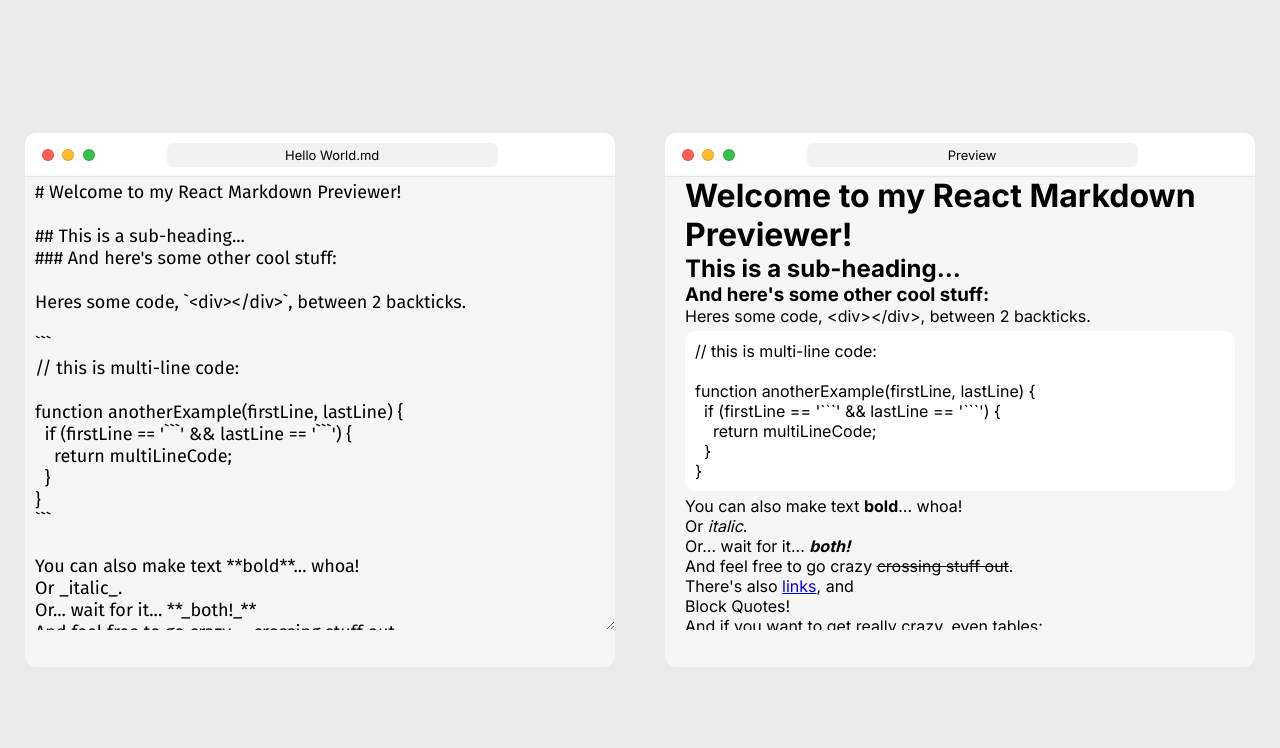
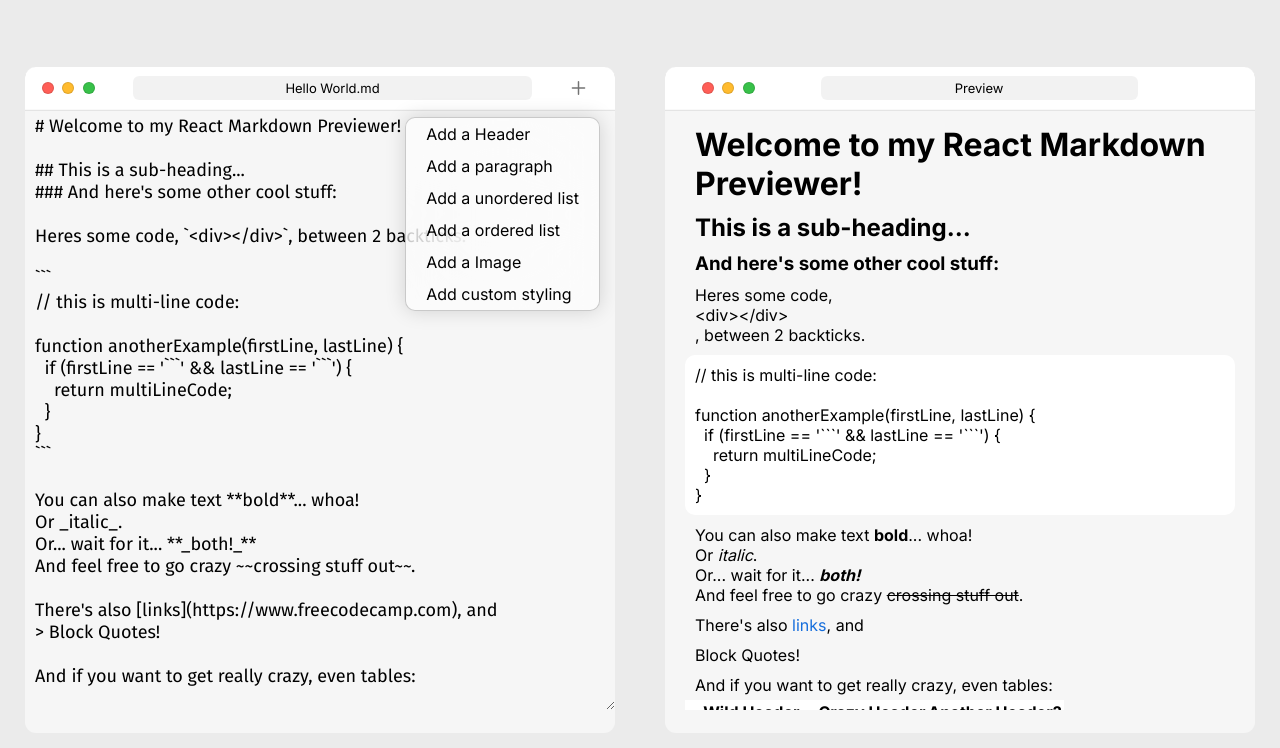
Before and after one commit to haneenmahd/markdown-previewer, a React (Create React App) app: page / in a window 1280 px wide. Shown: the top 748 px of the page. Built offline with nearby package versions, Linux system fonts and the light colour scheme.

Commit message:
Created an Add icon for adding readme elements easier

```diff
--- a/package.json
+++ b/package.json
@@ -9,9 +9,6 @@
     "react": "^17.0.1",
     "react-dom": "^17.0.1",
     "react-scripts": "^4.0.0"
-  },
-  "devDependencies": {
-    "typescript": "4.1.3"
   },
   "scripts": {
     "start": "react-scripts start",
--- a/public/index.html
+++ b/public/index.html
@@ -3,7 +3,8 @@
 
 <head>
 	<meta charset="utf-8">
-	<meta name="viewport" content="width=device-width, initial-scale=1, shrink-to-fit=no">
+  <meta name="description" content="An online editor for writing and previewing readme code faster than ever">
+	<meta name="viewport" content="width=device-width, initial-scale=1, shrink-to-fit=yes">
   <meta name="theme-color" content="#3A6CD9">
 	<!--
       manifest.json provides metadata used when your web app is added to the
@@ -11,6 +12,8 @@
     -->
 	<link rel="manifest" href="%PUBLIC_URL%/manifest.json">
 	<link rel="shortcut icon" href="%PUBLIC_URL%/logo.png">
+  <link rel="mask icon" href="%PUBLIC_URL%/logo.png">
+  <link rel="apple-touch-icon" href="%PUBLIC_URL%/logo.png">
 	<!--
       Notice the use of %PUBLIC_URL% in the tags above.
       It will be replaced with the URL of the `public` folder during the build.
@@ -28,16 +31,6 @@
 		You need to enable JavaScript to run this app.
 	</noscript>
 	<div id="root"></div>
-	<!--
-      This HTML file is a template.
-      If you open it directly in the browser, you will see an empty page.
-
-      You can add webfonts, meta tags, or analytics to this file.
-      The build step will place the bundled scripts into the <body> tag.
-
-      To begin the development, run `npm start` or `yarn start`.
-      To create a production bundle, use `npm run build` or `yarn build`.
-    -->
 </body>
 
 </html>
--- a/src/App.js
+++ b/src/App.js
@@ -1,6 +1,6 @@
 import React from "react";
 import marked from "marked";
-import AutoComplete from "./components/autoComplete";
+import { DropDown } from "./components/DropDown/dropdown";
 import "./styles.css";
 import "./readme-styles.css";
 
@@ -51,7 +51,7 @@
 1. Use just 1s if you want!
 1. And last but not least, let's not forget embedded images:
 
-![React Logo w/ Text](https://goo.gl/Umyytc)
+![Pic](https://www.gannett-cdn.com/presto/2018/12/15/USAT/2e7b9863-85ac-4faa-aad3-096fc1826c20-GettyImages-841647034.jpg)
 `;
 
 export default class App extends React.Component {
@@ -62,12 +62,26 @@
       markdown: placeholder,
       editorMaximized: false,
       previewMaximized: false,
-      fileName: "Hello World.md"
+      fileName: "Hello World.md",
+      isDropOpen: true
     };
     this.handleChange = this.handleChange.bind(this);
     this.handleEditorMaximized = this.handleEditorMaximized.bind(this);
     this.handlePreviewMaximized = this.handlePreviewMaximized.bind(this);
     this.handleFileName = this.handleFileName.bind(this);
+    this.handleDropDown = this.handleDropDown.bind(this);
+    this.handleDropSelect = this.handleDropSelect.bind(this);
+  }
+  handleDropDown(e) {
+    if (e.target.id === "add-icon") {
+      this.setState({
+        isDropOpen: true
+      });
+    } else {
+      this.setState({
+        isDropOpen: false
+      });
+    }
   }
   handleChange(e) {
     this.setState({
@@ -89,10 +103,28 @@
       fileName: e.target.value
     });
   }
+  handleDropSelect(element, subElement, text="Change this text", src="https://www.gannett-cdn.com/presto/2018/12/15/USAT/2e7b9863-85ac-4faa-aad3-096fc1826c20-GettyImages-841647034.jpg") {
+    if (element !== "img") {
+     if (subElement) {
+      this.setState({
+        markdown: this.state.markdown + `<${element}><${subElement}>${text}</${subElement}></${element}> \n`
+      });
+     } else {
+       this.setState({
+         markdown: this.state.markdown + `<${element}>${text}</${element}> \n`
+       });
+     }
+    } else if (element === "img") {
+       this.setState({
+         markdown: this.state.markdown + `<${element} alt="readme-image" src="${src}" /> \n`
+       });
+     }
+    }
   render() {
     return (
       <div className="App">
         <div
+          onClick={this.handleDropDown}
           className={`editor-window-mac ${
             this.state.editorMaximized
               ? "fullscreen"
@@ -101,6 +133,14 @@
               : null
           }`}
         >
+          <DropDown isOpen={this.state.isDropOpen ? true : false}>
+            <div onClick={() => this.handleDropSelect("h1")} className="option">Add a Header</div>
+            <div onClick={() => this.handleDropSelect("p")} className="option">Add a paragraph</div>
+            <div onClick={() => this.handleDropSelect("ul", "li")} className="option">Add a unordered list</div>
+            <div onClick={() => this.handleDropSelect("ol", "li")} className="option">Add a ordered list</div>
+            <div onClick={() => this.handleDropSelect("img", null, null)} className="option">Add a Image</div>
+            <div onClick={() => this.handleDropSelect("style", null, "h1 { text-align: center; }")} className="option">Add custom styling</div>
+          </DropDown>
           <div className="top-bar">
             <div className="icons">
               <div className="icon close"></div>
@@ -116,7 +156,11 @@
               onChange={this.handleFileName}
               value={this.state.fileName}
             />
+            <svg id="add-icon" width="33" height="28" viewBox="0 0 33 28" fill="none" xmlns="http://www.w3.org/2000/svg">
+             <path className="add-icon-path" d="M16.5 21.0044C16.9067 21.0044 17.2471 20.6807 17.2471 20.2822V14.7622H22.6094C23.0078 14.7622 23.3481 14.4219 23.3481 14.0151C23.3481 13.6084 23.0078 13.2764 22.6094 13.2764H17.2471V7.74805C17.2471 7.34961 16.9067 7.02588 16.5 7.02588C16.0933 7.02588 15.7612 7.34961 15.7612 7.74805V13.2764H10.3906C9.99219 13.2764 9.65186 13.6084 9.65186 14.0151C9.65186 14.4219 9.99219 14.7622 10.3906 14.7622H15.7612V20.2822C15.7612 20.6807 16.0933 21.0044 16.5 21.0044Z" fill="#737373"/>
+            </svg>
           </div>
+          <label>
           <textarea
             id="editor"
             onChange={this.handleChange}
@@ -126,8 +170,8 @@
             suppressContentEditableWarning
           >
             {this.props.value}
-            <AutoComplete />
           </textarea>
+          </label>
         </div>
         <div
           className={`editor-window-mac ${
@@ -138,7 +182,7 @@
               : null
           }`}
         >
-          <div className="top-bar">
+          <div className="top-bar preview">
             <div className="icons">
               <div className="icon close"></div>
               <div className="icon minimize"></div>
--- /dev/null
+++ b/src/components/DropDown/dropdown.js
@@ -0,0 +1,10 @@
+import React from "react";
+import './styles.css';
+
+const DropDown = (props) => (
+    <div className={`dropdown-container ${props.isOpen ? "drop-open": null}`}>
+        {props.children}
+    </div>
+);
+
+export { DropDown };
--- /dev/null
+++ b/src/components/DropDown/styles.css
@@ -0,0 +1,61 @@
+.dropdown-container {
+    visibility: hidden;
+    position: absolute;
+    right: 15px;
+    top: 40px;
+    display: flex;
+    flex-direction: column;
+    align-items: flex-start;
+    padding: 0px;
+    max-height: 309px;
+    height: auto;
+    opacity: 0;
+    transform: translate(0%, 100%);
+    /*
+    Default:
+    width: 233px;
+    max-height: 309px;
+    height: auto;
+    */
+
+    background: rgba(255, 255, 255, 0.6);
+
+    border: 0.5px solid rgba(0, 0, 0, 0.2);
+    backdrop-filter: blur(50px);
+    /* Note: backdrop-filter has minimal browser support */
+
+    border-radius: 10px;
+    box-shadow: 0 0 20px rgba(0, 0, 0, 0.15);
+
+    flex: none;
+    order: 0;
+    flex-grow: 0;
+    margin: 10px 0;
+    overflow: hidden;
+    transition: transform 0.25s, visibility 0.25s, opacity 0.25s;
+}
+
+.drop-open {
+    height: auto;
+    opacity: 1;
+    visibility: visible;
+    transform: translate(0% ,0%);
+}
+
+.option {
+    display: flex;
+    flex-direction: column;
+    align-items: flex-start;
+    padding: 2px 20px;
+    width: 100%;
+    /* Inside Auto Layout */
+    flex: none;
+    order: 4;
+    flex-grow: 0;
+    margin: 4px 0px;
+    cursor: default;
+}
+.option:hover {
+    color: #fff;
+    background: #3a6cd9;
+}
--- a/src/components/autoComplete.js
+++ /dev/null
@@ -1,12 +0,0 @@
-import React from "react";
-import './styles.css';
-
-export default class autoComplete extends React.Component {
-    render() {
-        return(
-            <div className="autocomplete-container">
-
-            </div>
-        );
-    }
-}
--- a/src/components/styles.css
+++ /dev/null
@@ -1,26 +0,0 @@
-.autocomplete-container {
-    display: flex;
-    flex-direction: column;
-    align-items: flex-start;
-    padding: 0px;
-
-    position: absolute;
-    width: 233px;
-    height: 309px;
-    left: 12px;
-    top: 26px;
-
-    background: rgba(255, 255, 255, 0.6);
-
-    border: 0.5px solid rgba(0, 0, 0, 0.2);
-    backdrop-filter: blur(50px);
-    /* Note: backdrop-filter has minimal browser support */
-
-    border-radius: 10px;
-    box-shadow: 0 020px rgba(0, 0, 0, 0.15);
-
-    flex: none;
-    order: 0;
-    flex-grow: 0;
-    margin: 10px 0;
-}
--- a/src/readme-styles.css
+++ b/src/readme-styles.css
@@ -1,3 +1,10 @@
+img {
+    max-width: 100%;
+    height: auto;
+    margin: 10px 0;
+    border-radius: 10px;
+}
+
 pre {
     background: #fff;
     padding: 10px;
@@ -8,3 +15,30 @@
 table {
     background: #fff;
 }
+
+a {
+    text-decoration: none;
+    color: #166edc;
+}
+
+a:hover {
+    text-decoration: underline;
+    text-decoration-style: solid;
+}
+
+ul, ol {
+    padding: 5px 10px;
+}
+
+h1, h2, h3, h4, h5, h6, p {
+    padding: 5px 10px;
+}
+
+code {
+    display: flex;
+    overflow: scroll;
+    align-items: center;
+    flex-wrap: wrap;
+    width: 100%;
+    word-wrap: break-word;
+}
--- a/src/styles.css
+++ b/src/styles.css
@@ -11,7 +11,6 @@
 *::selection {
   background: #3a6cd950;
 }
-/* height: 83.23px of .editor-window-mac */
 
 ::-webkit-scrollbar {
   display: none;
@@ -29,9 +28,10 @@
 }
 
 .editor-window-mac {
+  position: relative;
   overflow: hidden;
   width: calc(calc(100vw / 2) - 50px);
-  height: calc(100vh / 1.5);
+  height: calc(100vh / 1.2);
   background: #f6f6f6;
   filter: drop-shadow(0px 0px 20px rgba(0, 0, 0, 0.15)),
     drop-shadow(0px 25px 30px rgba(0, 0, 0, 0.35));
@@ -55,13 +55,29 @@
   display: flex;
   align-items: center;
   justify-content: space-between;
-  padding-right: calc(calc(50% / 2) - 30px);
+  padding-right: 20px;
+  /* padding-right: calc(calc(50% / 2) - 30px); */
   width: 100%;
   height: 43px;
   background: #fff;
   box-shadow: 0px 0.5px 0px rgba(0, 0, 0, 0.15),
     inset 0px -0.5px 0px rgba(0, 0, 0, 0.05);
   border-radius: 10px 10px 0px 0px;
+}
+
+.editor-window-mac .top-bar.preview {
+  padding-right: calc(calc(50% / 2) - 30px);
+}
+
+.editor-window-mac .top-bar #add-icon {
+  display: flex;
+  align-items: center;
+  justify-content: center;
+  cursor: pointer;
+}
+
+.editor-window-mac .top-bar #add-icon:hover path {
+  fill: #3a6cd9;
 }
 
 .editor-window-mac .top-bar input {
@@ -85,8 +101,10 @@
 
 .editor-window-mac .top-bar p {
   overflow: hidden;
+  display: flex;
+  align-items: center;
+  justify-content: center;
   min-width: 70%;
-  text-align: center;
   line-height: 1.5rem;
   height: 1.5rem;
   overflow: hidden;
@@ -134,7 +152,7 @@
 .editor,
 .preview {
   height: 100%;
-  max-height: 85%;
+  max-height: 90%;
   width: 100%;
   overflow: scroll;
   outline: none;
@@ -144,7 +162,7 @@
 }
 
 .preview {
-  padding: 0 20px;
+  padding: 10px 20px;
 }
 
 @media screen and (max-width: 550px) {
```
Also changed, not shown: public/robots.txt (added).
